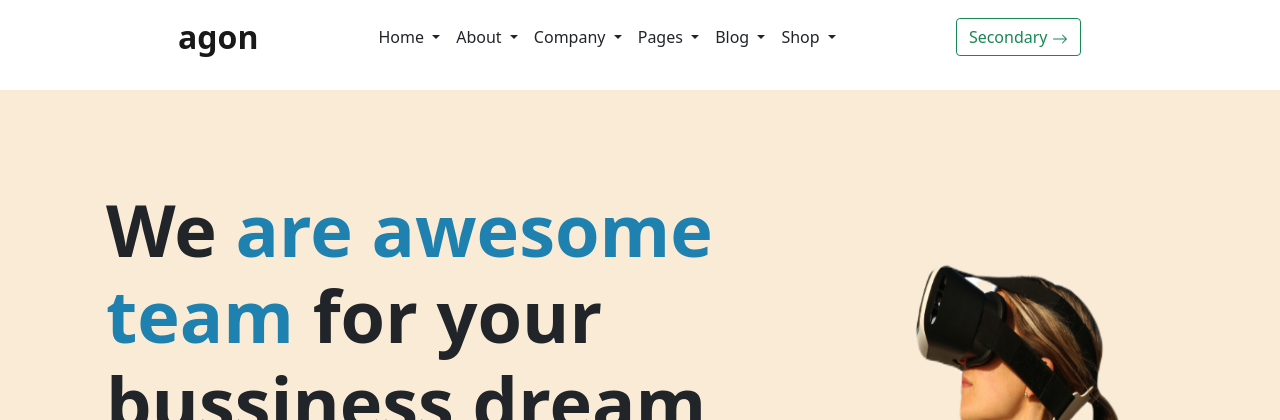
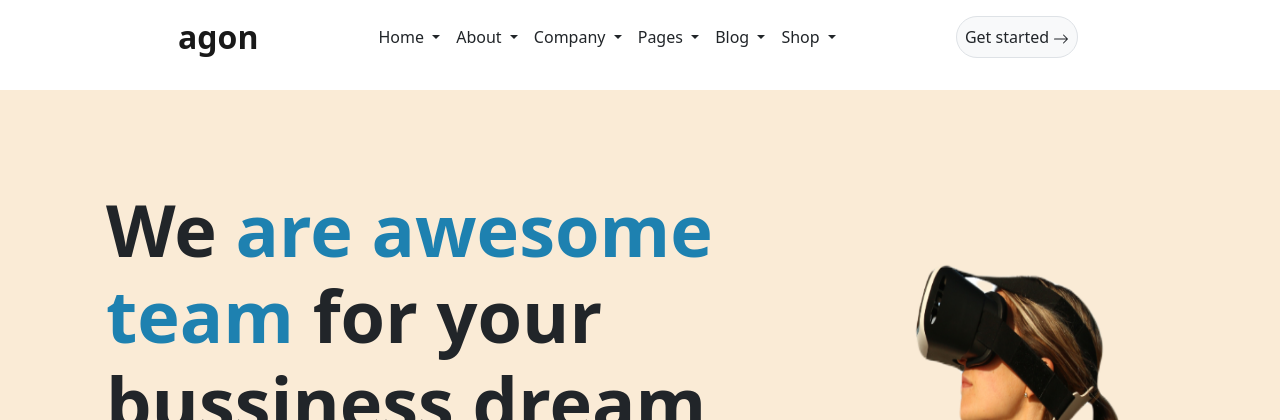
Before and after one commit to Vipul-crossml/full_stack_training, a Django app: page / in a window 1280 px wide. Shown: the top 420 px of the page. Run offline with Django 4.2, Linux system fonts and the light colour scheme; some libraries are stand-ins or nearby versions.

```diff
--- a/task4/project/templates/main.html
+++ b/task4/project/templates/main.html
@@ -100,7 +100,7 @@
           </li>
         </ul>
         <form class="d-flex  justify-content-end ms-5 ps-5">
-          <button class="btn btn-outline-success me-0" type="submit">Secondary <svg xmlns="http://www.w3.org/2000/svg"
+          <button class="btn border border-1 p-2 bg-light rounded-pill me-0 " type="submit">Get started <svg xmlns="http://www.w3.org/2000/svg"
               width="16" height="16" fill="currentColor" class="bi bi-arrow-right" viewBox="0 0 16 16">
               <path fill-rule="evenodd"
                 d="M1 8a.5.5 0 0 1 .5-.5h11.793l-3.147-3.146a.5.5 0 0 1 .708-.708l4 4a.5.5 0 0 1 0 .708l-4 4a.5.5 0 0 1-.708-.708L13.293 8.5H1.5A.5.5 0 0 1 1 8z" />
```
